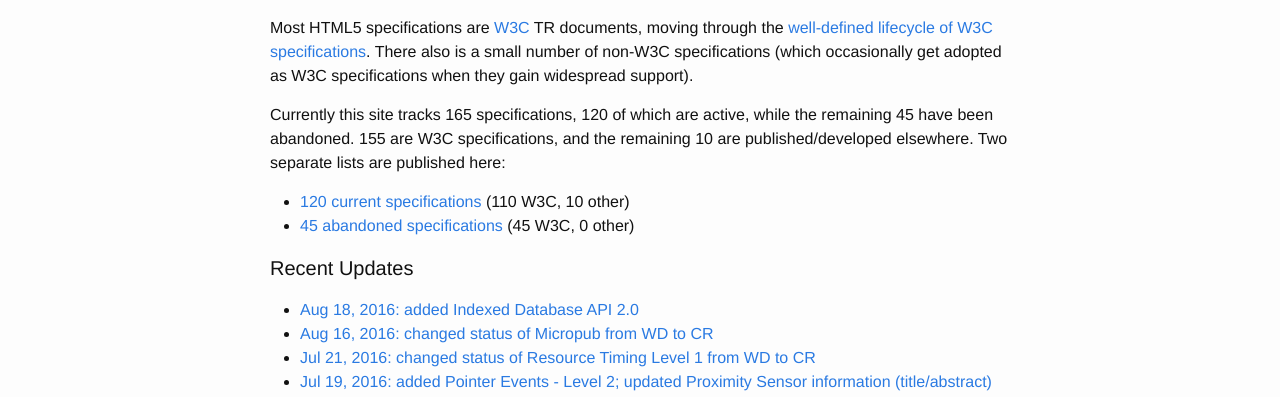
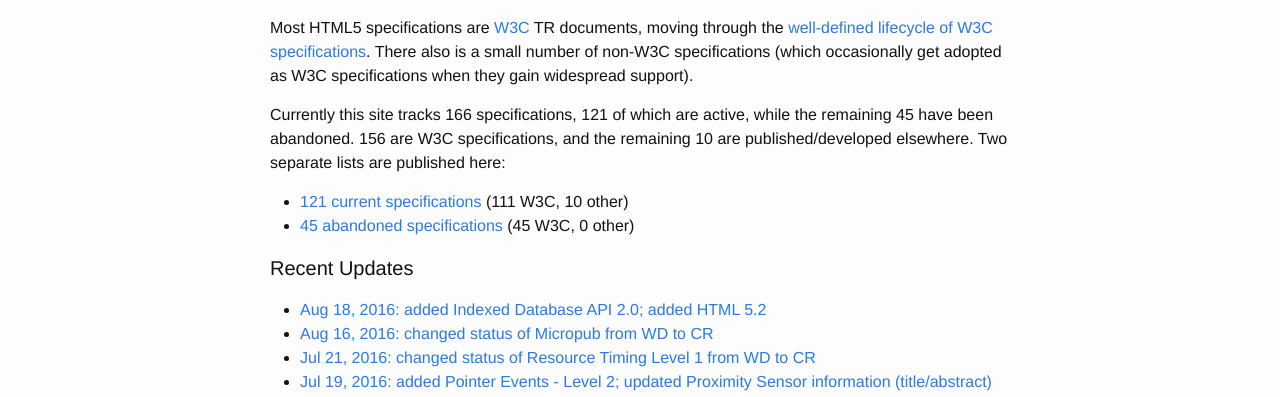
Before and after one commit to dret/HTML5-overview, a Jekyll site: the page built from index.html, in a window 1280 px wide. Shown: the part 250-647 px from the top of the page. Built offline with Jekyll 4.4.1, drawn with Linux system fonts in a browser that asks for light colours.

Commit message:
adding HTML 5.2

```diff
--- a/_includes/specs.html
+++ b/_includes/specs.html
@@ -1,8 +1,8 @@
 <?xml version="1.0" encoding="UTF-8"?><div class="specs">
-   <p>Currently this site tracks 165 specifications, 120 of which are active, while the remaining 45 have been abandoned. 155 are W3C specifications, and the remaining 10 are published/developed elsewhere. Two separate lists are published here:
+   <p>Currently this site tracks 166 specifications, 121 of which are active, while the remaining 45 have been abandoned. 156 are W3C specifications, and the remaining 10 are published/developed elsewhere. Two separate lists are published here:
       <ul>
          <li>
-            <a href="current">120 current specifications</a> (110 W3C, 10 other)
+            <a href="current">121 current specifications</a> (111 W3C, 10 other)
          </li>
          <li>
             <a href="abandoned">45 abandoned specifications</a> (45 W3C, 0 other)
--- a/_posts/2016-08-18-update.md
+++ b/_posts/2016-08-18-update.md
@@ -1,8 +1,8 @@
 ---
 layout: post
-title:  "added Indexed Database API 2.0"
+title:  "added Indexed Database API 2.0; added HTML 5.2"
 date:   2016-08-18
-tags:   IndexedDB-2
+tags:   IndexedDB-2, html52
 ---
 
-added [Indexed Database API 2.0](/spec/IndexedDB-2)
+added [Indexed Database API 2.0](/spec/IndexedDB-2); added [HTML 5.2](/spec/html52)
--- a/html5.xml
+++ b/html5.xml
@@ -35,6 +35,10 @@
         <spec id="html51" status="CR">
             <title>HTML 5.1</title>
             <abstract>This specification defines the 5th major version, first minor revision of the core language of the World Wide Web: the Hypertext Markup Language (HTML). In this version, new features continue to be introduced to help Web application authors, new elements continue to be introduced based on research into prevailing authoring practices, and special attention continues to be given to defining clear conformance criteria for user agents in an effort to improve interoperability.</abstract>
+        </spec>
+        <spec id="html52" status="WD">
+            <title>HTML 5.2</title>
+            <abstract>This specification defines the 5th major version, second minor revision of the core language of the World Wide Web: the Hypertext Markup Language (HTML). In this version, new features continue to be introduced to help Web application authors, new elements continue to be introduced based on research into prevailing authoring practices, and special attention continues to be given to defining clear conformance criteria for user agents in an effort to improve interoperability.</abstract>
         </spec>
         <spec id="MathML3" status="REC">
             <title>Mathematical Markup Language (MathML) Version 3.0</title>
@@ -690,7 +694,7 @@
         </spec>
     </specs>
     <log>
-        <entry date="2016-08-18">added <a href="http://www.w3.org/TR/IndexedDB-2/"><q>Indexed Database API 2.0</q></a></entry>
+        <entry date="2016-08-18">added <a href="http://www.w3.org/TR/IndexedDB-2/"><q>Indexed Database API 2.0</q></a>; added <a href="http://www.w3.org/TR/html52/"><q>HTML 5.2</q></a></entry>
         <entry date="2016-08-16">changed status of <a href="http://www.w3.org/TR/micropub/"><q>Micropub</q></a> from WD to CR</entry>
         <entry date="2016-07-21">changed status of <a href="http://www.w3.org/TR/resource-timing-1/"><q>Resource Timing Level 1</q></a> from WD to CR</entry>
         <entry date="2016-07-19">added <a href="http://www.w3.org/TR/pointerevents2/"><q>Pointer Events - Level 2</q></a>; updated <a href="http://www.w3.org/TR/proximity/"><q>Proximity Sensor</q></a> information (title/abstract)</entry>
```
Also changed, not shown: current.md (+4 -3 lines), spec/html52.md (added, +9 -0 lines).
